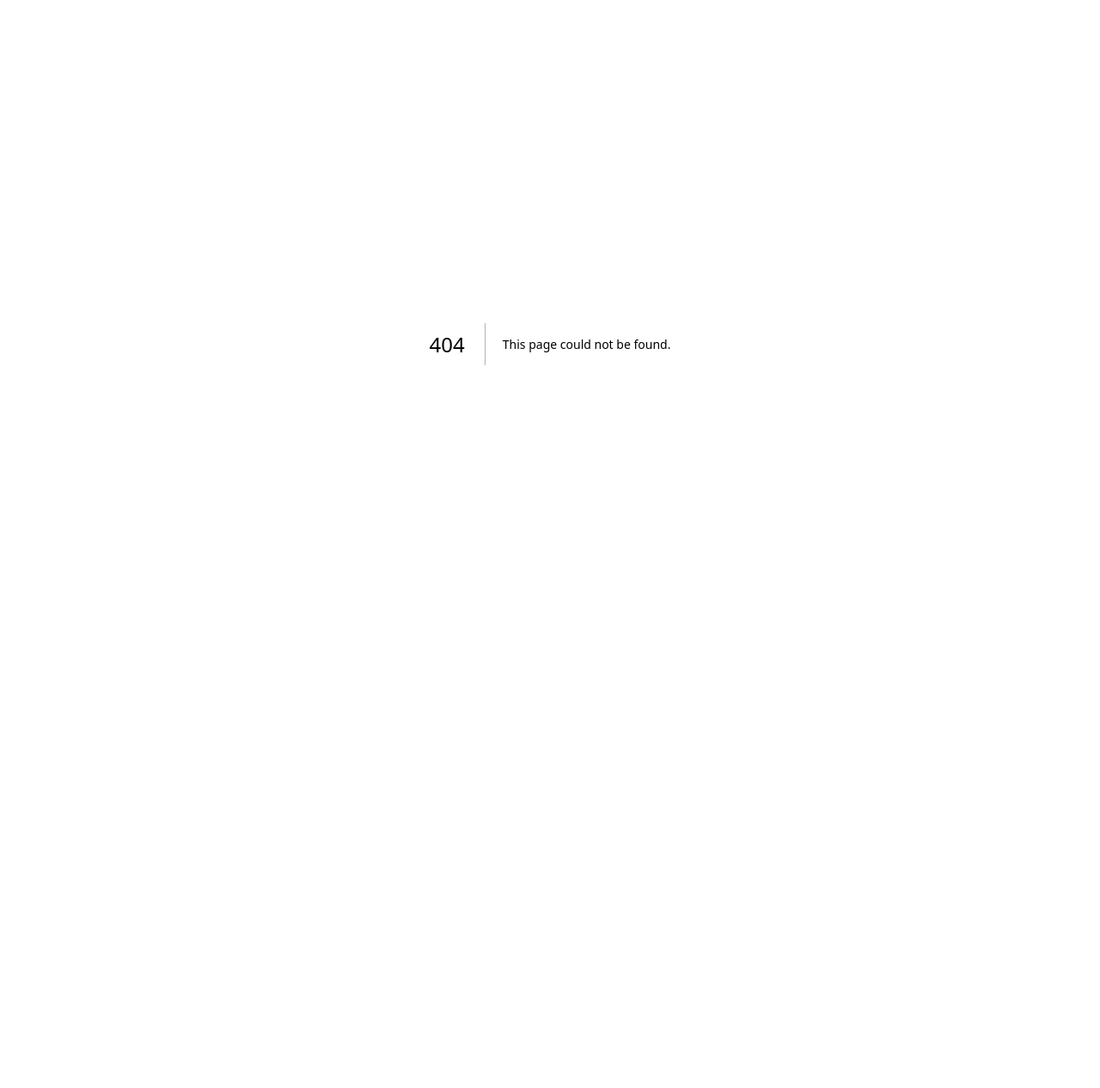
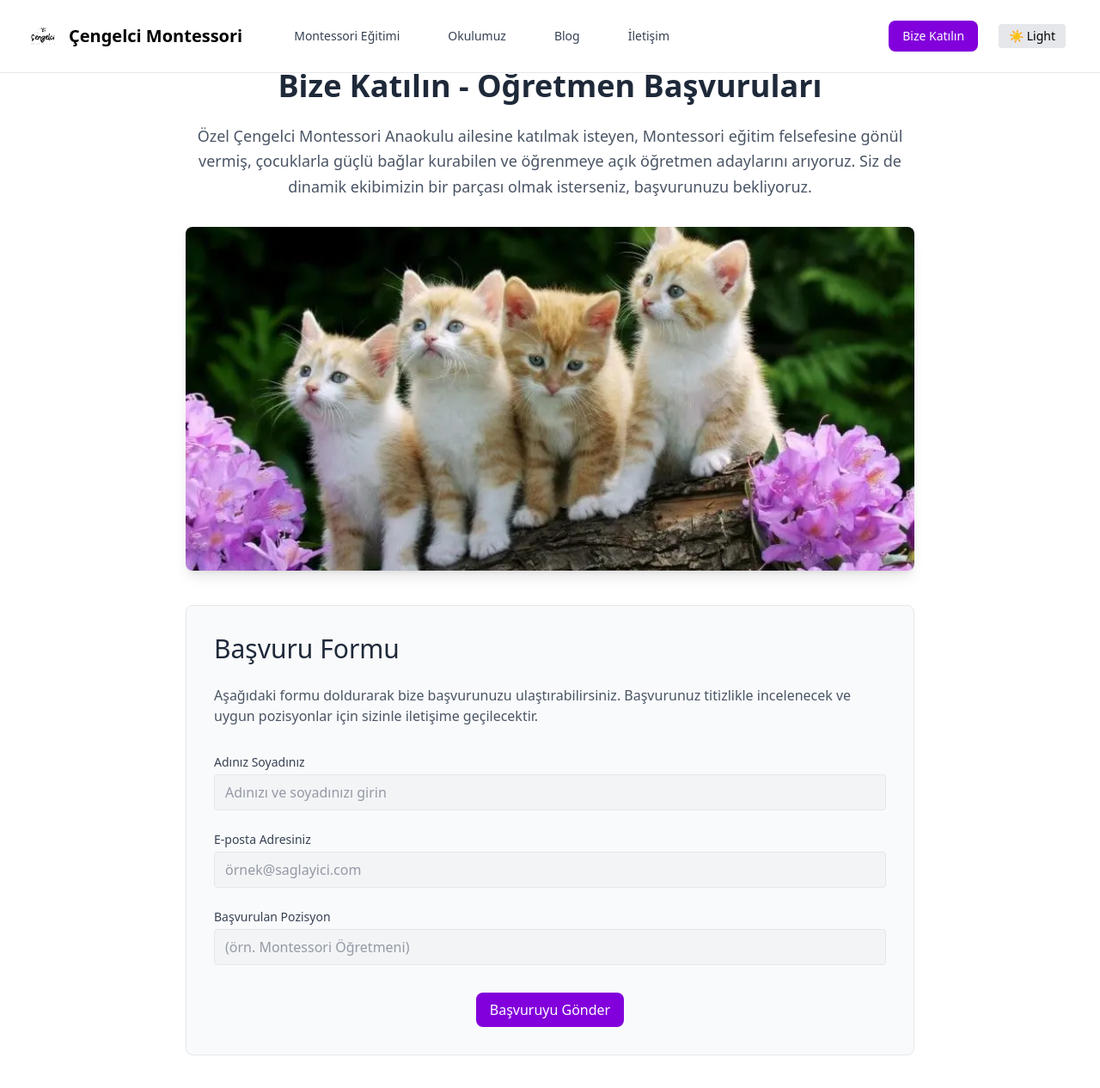
Before and after one commit to Ferivonus/Cengelci-montessori-web, a Next.js app: page /bize-katilin in a window 1280 px wide. Before the commit this address had no page. Shown: the top 1266 px of the page at 86% size. Before the commit the page ends 800 px from the top, so only its background shows below. Built offline with nearby package versions, Linux system fonts and the light colour scheme.

Commit message:
Maded betteaahr

```diff
--- /dev/null
+++ b/src/app/bize-katilin/page.tsx
@@ -0,0 +1,17 @@
+// app/bize-katilin/page.tsx (örnek)
+
+import JobApplicationSection from "@/components/JobApplicationSection";
+import TopNavbar from "@/components/TopNavbar";
+
+export default function BizeKatilinPage() {
+    return (
+        <div>
+          <TopNavbar />
+          <main >
+
+            <JobApplicationSection />
+
+          </main>
+        </div>
+      );
+}
--- /dev/null
+++ b/src/components/JobApplicationSection.tsx
@@ -0,0 +1,121 @@
+"use client";
+
+import React, { useState } from "react";
+import Image from "next/image";
+// Link artık doğrudan kullanılmadığı için import kaldırılabilir, ancak form gönderimi için Link'in kullanımı değiştiği için şimdilik tutulabilir.
+// Eğer form gönderimi tamamen client-side kalacaksa Link importu kaldırılabilir.
+
+export default function JobApplicationSection() {
+  const [formData, setFormData] = useState({
+    name: "",
+    email: "",
+    jobTitle: "",
+  });
+
+  const handleChange = (e: React.ChangeEvent<HTMLInputElement>) => {
+    const { name, value } = e.target;
+    setFormData((prevData) => ({
+      ...prevData,
+      [name]: value,
+    }));
+  };
+
+  const handleSubmit = (e: React.FormEvent<HTMLFormElement>) => {
+    e.preventDefault();
+    // Form verilerini burada işleyebilirsiniz.
+    // Şimdilik konsola yazdırıyoruz.
+    console.log("Form Verileri:", formData);
+    alert("Başvurunuz alınmıştır! Sizinle en kısa sürede iletişime geçilecektir.");
+    // Gerçek bir e-posta gönderme veya veritabanına kaydetme işlemi burada yapılabilir.
+    // Örneğin: fetch('/api/send-email', { method: 'POST', body: JSON.stringify(formData) });
+    setFormData({ name: "", email: "", jobTitle: "" }); // Formu sıfırla
+  };
+
+  return (
+    <section className="py-16 bg-white dark:bg-gray-800 pt-20"> {/* pt-20 (padding-top: 5rem) eklendi */}
+      <div className="max-w-4xl mx-auto px-6 text-center">
+        {/* Başlık */}
+        <h2 className="text-3xl md:text-4xl font-bold text-gray-800 dark:text-white mb-6">
+          Bize Katılın - Öğretmen Başvuruları
+        </h2>
+
+        {/* Tanıtım Paragrafı */}
+        <p className="text-lg text-gray-600 dark:text-gray-300 mb-8 leading-relaxed">
+          Özel Çengelci Montessori Anaokulu ailesine katılmak isteyen, Montessori eğitim felsefesine gönül vermiş,
+          çocuklarla güçlü bağlar kurabilen ve öğrenmeye açık öğretmen adaylarını arıyoruz.
+          Siz de dinamik ekibimizin bir parçası olmak isterseniz, başvurunuzu bekliyoruz.
+        </p>
+
+        {/* Görsel */}
+        <div className="flex justify-center mb-10">
+          <Image
+            src="/images/kittens.webp" // Geçici olarak kittens.webp kullanıldı
+            alt="Öğretmen ve öğrenciler" // Orijinal: "Öğretmen ve öğrenciler"
+            width={700}
+            height={400}
+            className="rounded-lg shadow-lg object-cover w-full max-h-[400px]"
+          />
+        </div>
+
+        {/* Başvuru Formu Alanı */}
+        <div className="p-8 rounded-lg border border-gray-200 dark:border-gray-700 bg-gray-50 dark:bg-gray-900 text-left">
+          <h3 className="font-medium text-3xl text-gray-800 dark:text-white">Başvuru Formu</h3>
+          <p className="text-gray-600 dark:text-gray-300 mt-6 mb-8">
+            Aşağıdaki formu doldurarak bize başvurunuzu ulaştırabilirsiniz. Başvurunuz titizlikle incelenecek ve uygun pozisyonlar için sizinle iletişime geçilecektir.
+          </p>
+          <form onSubmit={handleSubmit}>
+            <div className="mt-8 space-y-6">
+              <div>
+                <label htmlFor="name" className="text-sm text-gray-700 dark:text-gray-300 block mb-1 font-medium">Adınız Soyadınız</label>
+                <input
+                  type="text"
+                  name="name"
+                  id="name"
+                  value={formData.name}
+                  onChange={handleChange}
+                  className="bg-gray-100 dark:bg-gray-700 border border-gray-200 dark:border-gray-600 rounded py-2 px-3 block focus:ring-purple-500 focus:border-purple-500 text-gray-700 dark:text-gray-200 w-full"
+                  placeholder="Adınızı ve soyadınızı girin"
+                  required
+                />
+              </div>
+              <div>
+                <label htmlFor="email" className="text-sm text-gray-700 dark:text-gray-300 block mb-1 font-medium">E-posta Adresiniz</label>
+                <input
+                  type="email"
+                  name="email"
+                  id="email"
+                  value={formData.email}
+                  onChange={handleChange}
+                  className="bg-gray-100 dark:bg-gray-700 border border-gray-200 dark:border-gray-600 rounded py-2 px-3 block focus:ring-purple-500 focus:border-purple-500 text-gray-700 dark:text-gray-200 w-full"
+                  placeholder="örnek@saglayici.com"
+                  required
+                />
+              </div>
+              <div>
+                <label htmlFor="jobTitle" className="text-sm text-gray-700 dark:text-gray-300 block mb-1 font-medium">Başvurulan Pozisyon</label>
+                <input
+                  type="text"
+                  name="jobTitle"
+                  id="jobTitle"
+                  value={formData.jobTitle}
+                  onChange={handleChange}
+                  className="bg-gray-100 dark:bg-gray-700 border border-gray-200 dark:border-gray-600 rounded py-2 px-3 block focus:ring-purple-500 focus:border-purple-500 text-gray-700 dark:text-gray-200 w-full"
+                  placeholder="(örn. Montessori Öğretmeni)"
+                  required
+                />
+              </div>
+            </div>
+            <div className="space-x-4 mt-8 text-center">
+              <button
+                type="submit"
+                className="py-2 px-4 bg-purple-700 text-white rounded-lg hover:bg-purple-800 active:bg-purple-900 disabled:opacity-50 transition-colors duration-200"
+              >
+                Başvuruyu Gönder
+              </button>
+            </div>
+          </form>
+        </div>
+      </div>
+    </section>
+  );
+}
```
